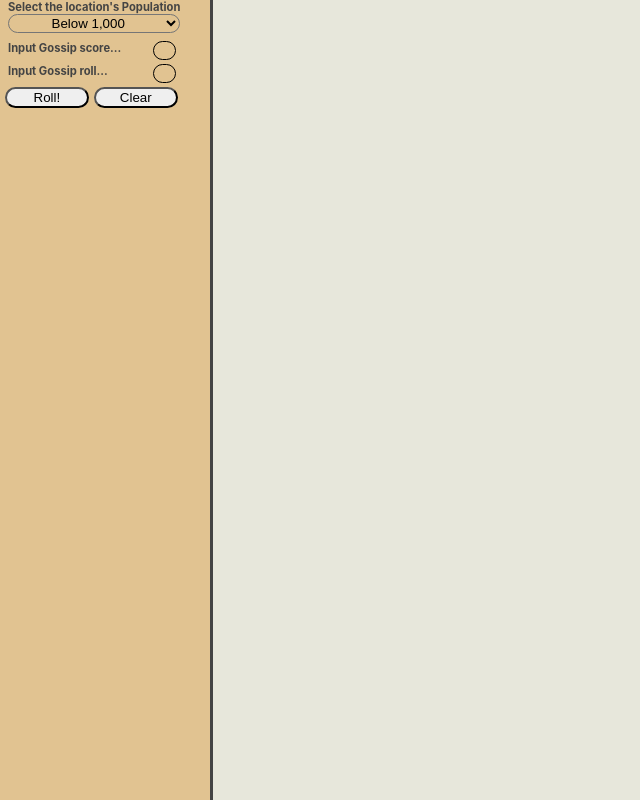
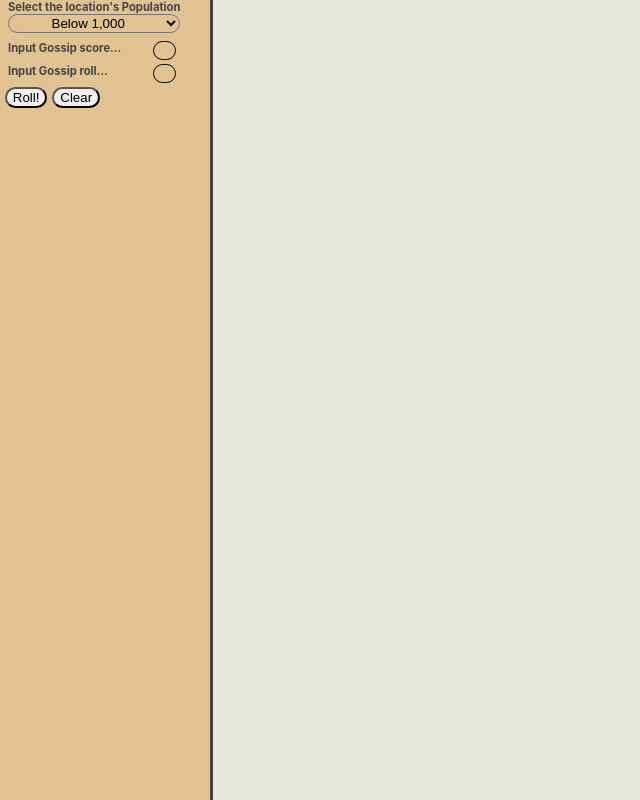
Before and after one commit to justricky21/wfrp-shoppe-generator, a React (Create React App) app: page / in a window 1280 px wide. Shown: the whole page, without its empty margins (0-640 px from the left). Built offline with nearby package versions, Linux system fonts and the light colour scheme.

Commit message:
amended footer css

```diff
--- a/src/components/MainFormFooter.css
+++ b/src/components/MainFormFooter.css
@@ -1,9 +1,8 @@
 .main-form-footer {
-  display: inline;
+  display: block;
 }
 
 .main-form-footer > button {
   margin-left: 0.3rem;
-  width: 40%;
   border-radius: 1rem;
 }
```
